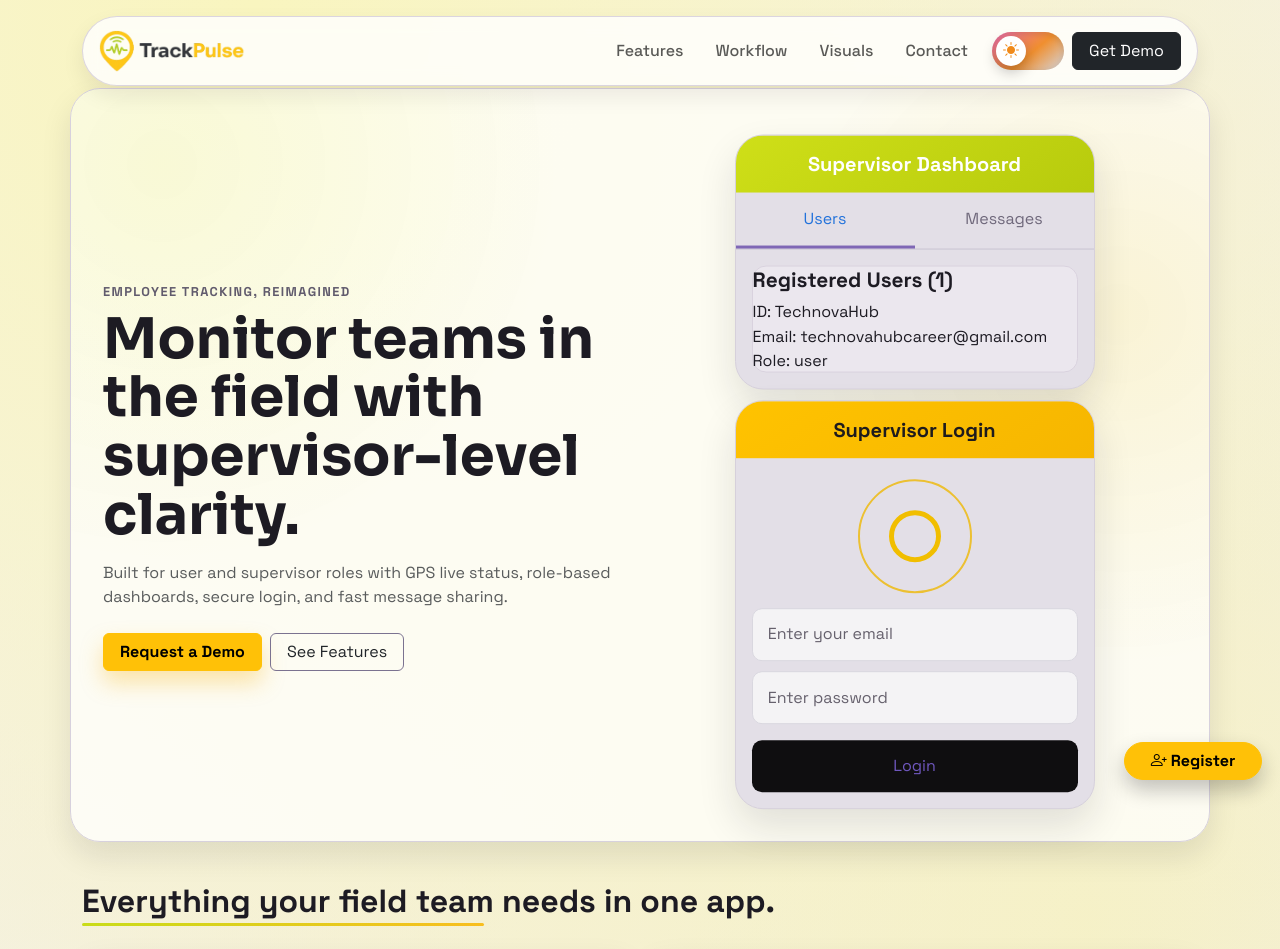
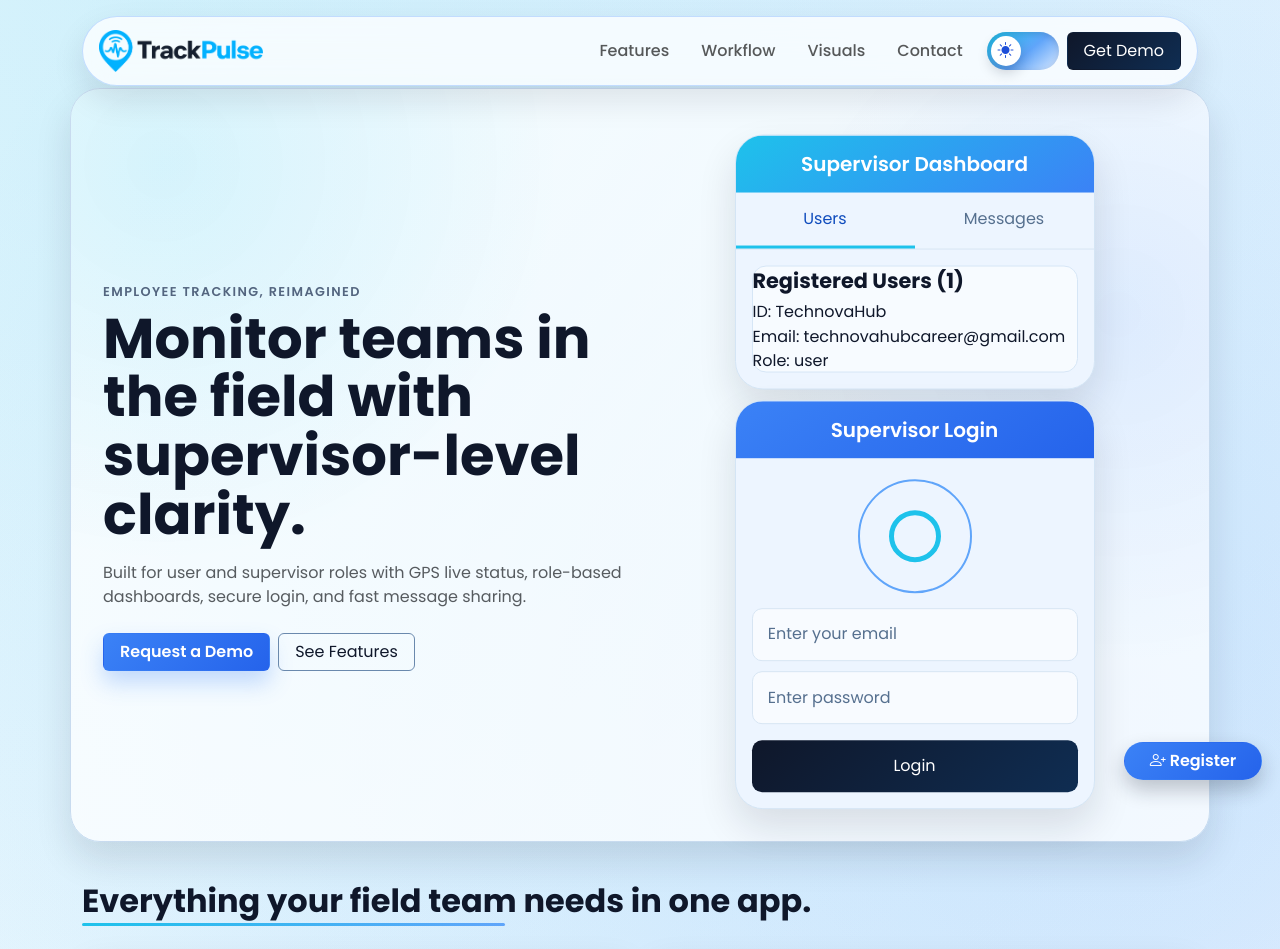
Before and after one commit to technovahub2025/tracking_app_landingPage, a React (Vite) app: page / in a window 1280 px wide. Shown: the top 949 px of the page. Built offline with nearby package versions, Linux system fonts and the light colour scheme.

Commit message:
theme changed to blue

```diff
--- a/src/App.css
+++ b/src/App.css
@@ -1,24 +1,27 @@
-@import url("https://fonts.googleapis.com/css2?family=Space+Grotesk:wght@400;500;700&family=Sora:wght@400;600;700&display=swap");
+@import url("https://fonts.googleapis.com/css2?family=Poppins:wght@400;500;600;700;800&display=swap");
 
 :root {
-  --ink: #1d1b23;
-  --muted: #615b6d;
-  --accent: #d6e61c;
-  --accent-2: #ffc400;
-  --line: #d7d1dd;
+  --ink: #0f172a;
+  --muted: #53657f;
+  --accent: #1ec2eb;
+  --accent-2: #3b82f6;
+  --accent-soft: #d9f7ff;
+  --success: #22c55e;
+  --line: #c8dbef;
   --surface: rgba(255, 255, 255, 0.74);
   --surface-strong: #ffffff;
-  --card-shadow: 0 14px 30px rgba(19, 16, 25, 0.1);
-  --card-shadow-hover: 0 20px 34px rgba(19, 16, 25, 0.14);
+  --card-shadow: 0 18px 36px rgba(15, 23, 42, 0.12);
+  --card-shadow-hover: 0 24px 42px rgba(15, 23, 42, 0.18);
 }
 
 body {
-  font-family: "Space Grotesk", sans-serif;
+  font-family: "Poppins", sans-serif;
   color: var(--ink);
   background:
-    radial-gradient(circle at 20% 0%, #f9f5bf 0%, transparent 34%),
-    radial-gradient(circle at 85% 18%, #f4efcb 0%, transparent 26%),
-    linear-gradient(145deg, #f4f1f7 0%, #ebe7ef 60%, #e6e2ec 100%);
+    radial-gradient(circle at 12% 0%, rgba(30, 194, 235, 0.18) 0%, transparent 32%),
+    radial-gradient(circle at 88% 14%, rgba(96, 165, 250, 0.22) 0%, transparent 28%),
+    radial-gradient(circle at 82% 78%, rgba(59, 130, 246, 0.12) 0%, transparent 22%),
+    linear-gradient(145deg, #f8fbff 0%, #eef6ff 58%, #e9f2fb 100%);
   overflow-x: hidden;
   transition: background 0.35s ease, color 0.35s ease;
 }
@@ -28,7 +31,7 @@
   inset: 0;
   opacity: 0.1;
   pointer-events: none;
-  background-image: radial-gradient(#373146 0.4px, transparent 0.4px);
+  background-image: radial-gradient(rgba(15, 23, 42, 0.5) 0.4px, transparent 0.4px);
   background-size: 6px 6px;
   z-index: -1;
 }
@@ -41,10 +44,10 @@
 }
 
 .topbar {
-  border: 1px solid rgba(215, 209, 221, 0.9);
-  background: rgba(255, 255, 255, 0.82);
-  backdrop-filter: blur(10px);
-  box-shadow: 0 10px 22px rgba(20, 17, 28, 0.08);
+  border: 1px solid rgba(191, 219, 254, 0.95);
+  background: rgba(255, 255, 255, 0.76);
+  backdrop-filter: blur(16px);
+  box-shadow: 0 14px 32px rgba(15, 23, 42, 0.1);
 }
 
 .site-main {
@@ -71,8 +74,8 @@
   display: inline-flex;
   align-items: center;
   justify-content: flex-start;
-  background: linear-gradient(140deg, #f06db1 0%, #f08f2f 55%, #d2d6df 100%);
-  box-shadow: inset 0 2px 6px rgba(15, 15, 15, 0.12);
+  background: linear-gradient(140deg, #1ec2eb 0%, #60a5fa 55%, #dbeafe 100%);
+  box-shadow: inset 0 2px 6px rgba(15, 23, 42, 0.14);
   transition: background 0.3s ease, justify-content 0.3s ease;
 }
 
@@ -83,23 +86,22 @@
   display: grid;
   place-items: center;
   background: #fff;
-  color: #f08a1a;
-  box-shadow: 0 6px 14px rgba(19, 19, 25, 0.26);
+  color: #1d4ed8;
+  box-shadow: 0 6px 14px rgba(15, 23, 42, 0.22);
   transition: background 0.3s ease, color 0.3s ease;
 }
 
 .theme-toggle.is-dark .theme-toggle-track {
   justify-content: flex-end;
-  background: linear-gradient(150deg, #1f2a3d 0%, #1a2641 45%, #6178de 100%);
+  background: linear-gradient(150deg, #081120 0%, #0f2d52 45%, #1ec2eb 100%);
 }
 
 .theme-toggle.is-dark .theme-toggle-thumb {
-  background: #1f2f4c;
-  color: #c2d8ff;
+  background: #10233d;
+  color: #8ddfff;
 }
 
 .brand {
-  font-family: "Sora", sans-serif;
   line-height: 1;
 }
 
@@ -120,7 +122,6 @@
 }
 
 .hero-title {
-  font-family: "Sora", sans-serif;
   line-height: 1.05;
   max-width: 17ch;
 }
@@ -130,8 +131,8 @@
   border-radius: 30px;
   padding: 1.25rem;
   background:
-    radial-gradient(circle at 8% 10%, rgba(216, 226, 52, 0.14) 0%, transparent 32%),
-    radial-gradient(circle at 92% 30%, rgba(230, 191, 25, 0.14) 0%, transparent 30%),
+    radial-gradient(circle at 8% 10%, rgba(30, 194, 235, 0.14) 0%, transparent 32%),
+    radial-gradient(circle at 92% 30%, rgba(59, 130, 246, 0.12) 0%, transparent 30%),
     var(--surface);
   box-shadow: var(--card-shadow);
 }
@@ -150,7 +151,7 @@
   width: 58%;
   height: 3px;
   border-radius: 999px;
-  background: linear-gradient(90deg, #c9dc19, #f8be1f);
+  background: linear-gradient(90deg, #1ec2eb, #60a5fa);
 }
 
 .hero-actions .btn,
@@ -159,23 +160,24 @@
 }
 
 .hero-cta-primary {
-  box-shadow: 0 12px 22px rgba(245, 180, 24, 0.34);
+  box-shadow: 0 12px 22px rgba(59, 130, 246, 0.28);
 }
 
 .hero-cta-secondary {
-  border-color: #7b7290;
+  border-color: #6a89ad;
+  color: #0f172a;
 }
 
 .hero-actions .btn:hover,
 .nav-cta:hover {
   transform: translateY(-2px);
-  box-shadow: 0 14px 24px rgba(23, 20, 31, 0.2);
+  box-shadow: 0 14px 24px rgba(15, 23, 42, 0.18);
 }
 
 .hero-actions .btn:focus-visible,
 .nav-cta:focus-visible,
 .theme-toggle:focus-visible {
-  outline: 2px solid #8fa7df;
+  outline: 2px solid #60a5fa;
   outline-offset: 3px;
 }
 
@@ -185,10 +187,10 @@
 
 .phone-card {
   border-radius: 28px;
-  background: #e3dfe7;
-  border: 1px solid #d6d0db;
+  background: #edf5ff;
+  border: 1px solid #d4e5f5;
   overflow: hidden;
-  box-shadow: 0 18px 38px rgba(28, 24, 35, 0.12);
+  box-shadow: 0 18px 38px rgba(15, 23, 42, 0.12);
   animation: bob 5.5s ease-in-out infinite;
   transition: transform 0.25s ease, box-shadow 0.25s ease;
 }
@@ -199,39 +201,39 @@
 }
 
 .phone-stack:hover .phone-card {
-  box-shadow: 0 22px 42px rgba(17, 14, 24, 0.18);
+  box-shadow: 0 22px 42px rgba(15, 23, 42, 0.18);
 }
 
 .phone-header {
-  background: linear-gradient(145deg, #cfdf18, #b7cb0d);
+  background: linear-gradient(145deg, #1ec2eb, #3b82f6);
   padding: 0.85rem 1rem;
 }
 
 .phone-header.login {
-  background: linear-gradient(145deg, #ffc300, #f6b600);
-  color: #1e1b1d;
+  background: linear-gradient(145deg, #3b82f6, #2563eb);
+  color: #fff;
 }
 
 .tabs {
   grid-template-columns: 1fr 1fr;
   text-align: center;
-  border-bottom: 1px solid #c9c2d1;
+  border-bottom: 1px solid #d7e5f3;
 }
 
 .tab {
   padding: 0.9rem 0;
-  color: #6f687b;
+  color: #56708f;
 }
 
 .tab.active {
-  color: #2272db;
-  border-bottom: 3px solid #7f67b5;
+  color: #0f4cbd;
+  border-bottom: 3px solid #1ec2eb;
 }
 
 .mini-card {
   border-radius: 14px;
-  background: #ebe7ee;
-  border: 1px solid #d9d2de;
+  background: #f7fbff;
+  border: 1px solid #d6e6f6;
   line-height: 1.3;
 }
 
@@ -244,7 +246,7 @@
   width: 114px;
   height: 114px;
   border-radius: 50%;
-  border: 2px solid #ecc032;
+  border: 2px solid #60a5fa;
   margin: 1.3rem auto 0.9rem;
   position: relative;
 }
@@ -253,7 +255,7 @@
   content: "";
   width: 52px;
   height: 52px;
-  border: 5px solid #f1be00;
+  border: 5px solid #1ec2eb;
   border-radius: 50%;
   position: absolute;
   inset: 0;
@@ -264,10 +266,10 @@
   margin-top: 0.65rem;
   margin-bottom: 0.65rem;
   padding: 0.85rem 0.95rem;
-  border: 1px solid #d9d7df;
+  border: 1px solid #d7e5f3;
   border-radius: 10px;
-  color: #66616d;
-  background: #f4f3f5;
+  color: #56708f;
+  background: #f8fbff;
 }
 
 .login-btn {
@@ -275,8 +277,8 @@
   margin-bottom: 1rem;
   padding: 0.85rem;
   border-radius: 10px;
-  color: #6f57be;
-  background: #0f0e10;
+  color: #fff;
+  background: linear-gradient(135deg, #0f172a, #0f2d52);
 }
 
 .feature {
@@ -291,7 +293,7 @@
 .feature:hover {
   transform: translateY(-4px);
   box-shadow: var(--card-shadow-hover);
-  border-color: #c7becf;
+  border-color: #8ccff1;
 }
 
 .brands-strip {
@@ -307,21 +309,20 @@
   align-items: center;
   gap: 0.75rem;
   padding: 0.75rem 1rem;
-  border: 1px solid #d6d1db;
+  border: 1px solid #d7e5f3;
   border-radius: 14px;
   background: #fff;
-  box-shadow: 0 10px 22px rgba(26, 23, 32, 0.08);
+  box-shadow: 0 10px 22px rgba(15, 23, 42, 0.08);
 }
 
 .rating-pill .score {
   font-size: 1.8rem;
   font-weight: 700;
-  font-family: "Sora", sans-serif;
   line-height: 1;
 }
 
 .rating-pill .stars {
-  color: #f59c1a;
+  color: #ff8b3d;
   display: inline-flex;
   gap: 0.1rem;
 }
@@ -345,21 +346,21 @@
 .brand-tile {
   min-height: 84px;
   min-width: 220px;
-  border: 1px dashed #cfc8d8;
+  border: 1px dashed #c6ddf1;
   border-radius: 14px;
   background: #fbfafc;
   display: grid;
   place-items: center;
   text-align: center;
   padding: 0.75rem;
-  color: #3e3851;
+  color: #183454;
   font-weight: 700;
   transition: transform 0.2s ease, border-color 0.2s ease, background-color 0.2s ease;
 }
 
 .brand-tile:hover {
   transform: translateY(-3px);
-  border-color: #bcb4c9;
+  border-color: #8ccff1;
   background: #fff;
 }
 
@@ -379,27 +380,27 @@
 }
 
 .stat-card {
-  border: 1px solid #d9d2de;
+  border: 1px solid #d7e5f3;
   border-radius: 16px;
-  background: #f8f6fa;
+  background: #f7fbff;
   padding: 0.95rem;
   transition: transform 0.2s ease, box-shadow 0.2s ease;
 }
 
 .stat-card:hover {
   transform: translateY(-3px);
-  box-shadow: 0 12px 20px rgba(24, 21, 32, 0.09);
+  box-shadow: 0 12px 20px rgba(15, 23, 42, 0.09);
 }
 
 .stat-value {
-  font-family: "Sora", sans-serif;
   font-size: 1.5rem;
   font-weight: 700;
   line-height: 1.1;
+  color: #0f2d52;
 }
 
 .stat-label {
-  color: #645d70;
+  color: #56708f;
   font-size: 0.9rem;
 }
 
@@ -414,8 +415,8 @@
   border-radius: 20px;
   overflow: hidden;
   min-height: 250px;
-  border: 1px solid rgba(90, 89, 105, 0.22);
-  box-shadow: 0 18px 34px rgba(19, 18, 24, 0.16);
+  border: 1px solid rgba(15, 45, 82, 0.18);
+  box-shadow: 0 18px 34px rgba(15, 23, 42, 0.16);
   transition: transform 0.25s ease, box-shadow 0.25s ease;
 }
 
@@ -443,7 +444,7 @@
 
 .visual-card:hover {
   transform: translateY(-5px);
-  box-shadow: 0 24px 38px rgba(15, 13, 21, 0.2);
+  box-shadow: 0 24px 38px rgba(15, 23, 42, 0.2);
 }
 
 .visual-overlay {
@@ -461,7 +462,7 @@
 .workflow {
   border-radius: 26px;
   border: 1px solid var(--line);
-  background: linear-gradient(180deg, rgba(255, 255, 255, 0.78), rgba(236, 232, 239, 0.86));
+  background: linear-gradient(180deg, rgba(255, 255, 255, 0.8), rgba(235, 245, 255, 0.9));
   box-shadow: var(--card-shadow);
 }
 
@@ -480,18 +481,19 @@
 
 .count {
   display: inline-flex;
-  font-family: "Sora", sans-serif;
   font-size: 0.85rem;
   font-weight: 700;
   padding: 0.3rem 0.55rem;
   border-radius: 999px;
-  background: #f0e8a9;
+  color: #0f2d52;
+  background: linear-gradient(130deg, #d9f7ff, #bfdbfe);
 }
 
 .contact {
   background:
-    radial-gradient(circle at 15% 8%, rgba(214, 230, 28, 0.18) 0%, transparent 32%),
-    linear-gradient(145deg, #f3eff7, #e7e2ec);
+    radial-gradient(circle at 15% 8%, rgba(30, 194, 235, 0.18) 0%, transparent 32%),
+    radial-gradient(circle at 88% 24%, rgba(59, 130, 246, 0.12) 0%, transparent 26%),
+    linear-gradient(145deg, #f3f9ff, #e8f2fb);
   box-shadow: var(--card-shadow);
 }
 
@@ -501,7 +503,6 @@
 }
 
 .contact-title {
-  font-family: "Sora", sans-serif;
   font-size: clamp(1.8rem, 2.5vw, 2.8rem);
   max-width: 14ch;
 }
@@ -513,7 +514,7 @@
 }
 
 .contact-meta .meta-label {
-  color: #615b6d;
+  color: #53657f;
   font-weight: 700;
   letter-spacing: 0.04em;
 }
@@ -531,8 +532,8 @@
   border-radius: 999px;
   padding: 0.55rem 1.1rem;
   font-weight: 700;
-  color: #1d1b23;
-  background: linear-gradient(130deg, #d6e61c, #ffc400);
+  color: #082032;
+  background: linear-gradient(130deg, #1ec2eb, #60a5fa);
 }
 
 .meta-chip a{
@@ -541,14 +542,14 @@
 }
 
 .meta-chip-outline {
-  color: #544d61;
+  color: #53657f;
   background: rgba(255, 255, 255, 0.85);
-  border: 1px solid #d1c9dc;
+  border: 1px solid #d7e5f3;
 }
 
 .contact-form-box {
   background: rgba(255, 255, 255, 0.72);
-  border: 1px solid #d9d2de;
+  border: 1px solid #d7e5f3;
   border-radius: 24px;
   padding: 1.2rem;
   display: grid;
@@ -558,12 +559,12 @@
 
 .contact-input {
   border-radius: 14px;
-  border: 1px solid #d7d1dd;
+  border: 1px solid #d7e5f3;
   background: rgba(253, 253, 254, 0.95);
 }
 
 .contact-input::placeholder {
-  color: #66616d;
+  color: #667d99;
   opacity: 1;
 }
 
@@ -577,13 +578,13 @@
   border-radius: 14px;
   font-weight: 700;
   color: #fff;
-  background: #1d1b23;
-  box-shadow: 0 12px 22px rgba(28, 24, 35, 0.28);
+  background: linear-gradient(135deg, #3b82f6, #2563eb);
+  box-shadow: 0 12px 22px rgba(37, 99, 235, 0.28);
 }
 
 .contact-submit-btn:hover {
   color: #fff;
-  background: #111015;
+  background: linear-gradient(135deg, #60a5fa, #2563eb);
 }
 
 .map-preview {
@@ -601,17 +602,17 @@
 }
 
 .testimonial-card {
-  border: 1px solid #ddd6e4;
+  border: 1px solid #d7e5f3;
   border-radius: 16px;
   padding: 1rem;
   background: #fcfbfd;
-  box-shadow: 0 10px 20px rgba(26, 21, 34, 0.06);
+  box-shadow: 0 10px 20px rgba(15, 23, 42, 0.06);
   transition: transform 0.22s ease, box-shadow 0.22s ease;
 }
 
 .testimonial-card:hover {
   transform: translateY(-3px);
-  box-shadow: 0 16px 24px rgba(26, 21, 34, 0.12);
+  box-shadow: 0 16px 24px rgba(15, 23, 42, 0.12);
 }
 
 .faq {
@@ -624,29 +625,29 @@
 .faq-item {
   border-radius: 12px;
   overflow: hidden;
-  border: 1px solid #ddd6e4;
+  border: 1px solid #d7e5f3;
   margin-bottom: 0.65rem;
 }
 
 .faq-item .accordion-button {
   background: #faf9fc;
-  color: #201b2a;
+  color: #0f172a;
   font-weight: 600;
   box-shadow: none;
 }
 
 .faq-item .accordion-button:not(.collapsed) {
-  background: #f2edf8;
-  color: #201b2a;
+  background: #eef6ff;
+  color: #0f172a;
 }
 
 .faq-item .accordion-body {
   background: #fff;
-  color: #5e576a;
+  color: #53657f;
 }
 
 .demo-message {
-  color: #1d2b0f;
+  color: #166534;
 }
 
 .footer-copy {
@@ -655,22 +656,23 @@
 }
 
 .footer-brand {
-  color: #1f2f4c;
+  color: #0f2d52;
   font-weight: 700;
 }
 
 body.theme-dark {
-  --ink: #e9edf8;
-  --muted: #a9b2c6;
-  --line: #33445e;
-  --surface: rgba(16, 25, 41, 0.82);
-  --surface-strong: #142238;
-  --card-shadow: 0 16px 30px rgba(6, 10, 18, 0.46);
-  --card-shadow-hover: 0 20px 34px rgba(6, 10, 18, 0.56);
+  --ink: #ecf5ff;
+  --muted: #99afcb;
+  --line: #2b4769;
+  --surface: rgba(8, 17, 32, 0.84);
+  --surface-strong: #0d1d34;
+  --card-shadow: 0 16px 30px rgba(2, 8, 23, 0.5);
+  --card-shadow-hover: 0 20px 34px rgba(2, 8, 23, 0.62);
   background:
-    radial-gradient(circle at 15% 4%, rgba(67, 90, 145, 0.35) 0%, transparent 35%),
-    radial-gradient(circle at 82% 14%, rgba(54, 87, 154, 0.3) 0%, transparent 32%),
-    linear-gradient(145deg, #111826 0%, #101a2d 58%, #0a1424 100%);
+    radial-gradient(circle at 15% 4%, rgba(30, 194, 235, 0.22) 0%, transparent 35%),
+    radial-gradient(circle at 82% 14%, rgba(59, 130, 246, 0.24) 0%, transparent 32%),
+    radial-gradient(circle at 88% 78%, rgba(59, 130, 246, 0.12) 0%, transparent 22%),
+    linear-gradient(145deg, #050b16 0%, #081120 58%, #0c1b30 100%);
 }
 
 body.theme-dark .text-muted {
@@ -678,8 +680,8 @@
 }
 
 body.theme-dark .topbar {
-  border-color: rgba(76, 95, 131, 0.85);
-  background: rgba(17, 26, 42, 0.84);
+  border-color: rgba(64, 116, 173, 0.72);
+  background: rgba(8, 17, 32, 0.8);
 }
 
 body.theme-dark .topbar .nav-link,
@@ -705,52 +707,52 @@
 
 body.theme-dark .hero-section {
   background:
-    radial-gradient(circle at 12% 10%, rgba(132, 156, 63, 0.16) 0%, transparent 36%),
-    radial-gradient(circle at 88% 30%, rgba(190, 141, 40, 0.18) 0%, transparent 34%),
-    rgba(16, 25, 41, 0.84);
+    radial-gradient(circle at 12% 10%, rgba(30, 194, 235, 0.16) 0%, transparent 36%),
+    radial-gradient(circle at 88% 30%, rgba(59, 130, 246, 0.16) 0%, transparent 34%),
+    rgba(8, 17, 32, 0.84);
 }
 
 body.theme-dark .section-title::after {
-  background: linear-gradient(90deg, #8eb5ff, #50d1b4);
+  background: linear-gradient(90deg, #1ec2eb, #60a5fa);
 }
 
 body.theme-dark .rating-pill {
-  border-color: #3a4d6a;
-  background: #15243a;
+  border-color: #32557f;
+  background: #0f2037;
 }
 
 body.theme-dark .brand-tile {
-  border-color: #3b5276;
-  background: #142239;
+  border-color: #32557f;
+  background: #0d1d34;
   color: #e8f0ff;
 }
 
 body.theme-dark .brand-tile:hover {
-  border-color: #5878ab;
-  background: #1a2c45;
+  border-color: #4d8fd0;
+  background: #102540;
 }
 
 body.theme-dark .phone-card {
-  background: #18263b;
-  border-color: #3a4f70;
+  background: #0d1d34;
+  border-color: #32557f;
 }
 
 body.theme-dark .tabs {
-  border-bottom-color: #3a4f70;
+  border-bottom-color: #32557f;
 }
 
 body.theme-dark .tab {
-  color: #b8c7df;
+  color: #99afcb;
 }
 
 body.theme-dark .tab.active {
-  color: #80b5ff;
-  border-bottom-color: #6da1e8;
+  color: #8ddfff;
+  border-bottom-color: #1ec2eb;
 }
 
 body.theme-dark .mini-card {
-  background: #20314b;
-  border-color: #3e5478;
+  background: #102540;
+  border-color: #32557f;
   color: #e9f1ff;
 }
 
@@ -759,29 +761,30 @@
 }
 
 body.theme-dark .input-row {
-  background: #223553;
-  border-color: #3e557b;
+  background: #102540;
+  border-color: #32557f;
   color: #d7e5ff;
 }
 
 body.theme-dark .contact .form-control,
 body.theme-dark .faq-item .accordion-button,
 body.theme-dark .faq-item .accordion-body {
-  background: #142238;
-  border-color: #5c7397;
+  background: #0d1d34;
+  border-color: #3f6a99;
   color: #ecf3ff;
 }
 
 body.theme-dark .contact .form-control::placeholder {
-  color: #c6bfd9;
+  color: #99afcb;
   opacity: 1;
 }
 
 body.theme-dark .contact-shell {
-  border-color: #445977;
+  border-color: #32557f;
   background:
-    radial-gradient(circle at 18% 12%, rgba(186, 205, 54, 0.2) 0%, transparent 36%),
-    linear-gradient(145deg, #18263e, #142238);
+    radial-gradient(circle at 18% 12%, rgba(30, 194, 235, 0.18) 0%, transparent 36%),
+    radial-gradient(circle at 88% 24%, rgba(59, 130, 246, 0.12) 0%, transparent 26%),
+    linear-gradient(145deg, #081120, #0d1d34);
 }
 
 body.theme-dark .contact-copy {
@@ -797,34 +800,34 @@
 }
 
 body.theme-dark .meta-chip {
-  color: #1a1820;
-  background: linear-gradient(130deg, #d6e61c, #f6c923);
+  color: #081120;
+  background: linear-gradient(130deg, #1ec2eb, #60a5fa);
 }
 
 body.theme-dark .meta-chip-outline {
   color: #d9e4f8;
-  border-color: #5f7293;
-  background: rgba(24, 38, 61, 0.75);
+  border-color: #3f6a99;
+  background: rgba(13, 29, 52, 0.78);
 }
 
 body.theme-dark .contact-form-box {
-  background: rgba(20, 33, 53, 0.82);
-  border-color: #516890;
+  background: rgba(13, 29, 52, 0.82);
+  border-color: #3f6a99;
 }
 
 body.theme-dark .contact-input {
-  border-color: #5d7398;
-  background: rgba(24, 38, 61, 0.85);
+  border-color: #3f6a99;
+  background: rgba(13, 29, 52, 0.85);
   color: #edf4ff;
 }
 
 body.theme-dark .contact-submit-btn {
-  color: #17151d;
-  background: linear-gradient(120deg, #d6e61c, #ffc400);
+  color: #fff;
+  background: linear-gradient(120deg, #3b82f6, #2563eb);
 }
 
 body.theme-dark .faq-item .accordion-button:not(.collapsed) {
-  background: #1c2f4d;
+  background: #102540;
 }
 
 body.theme-dark .demo-message {
@@ -832,28 +835,28 @@
 }
 
 body.theme-dark .footer-brand {
-  color: #c2d8ff;
+  color: #8ddfff;
 }
 
 body.theme-dark .hero-cta-secondary {
   color: #e5eeff;
-  border-color: #56709d;
+  border-color: #4d8fd0;
 }
 
 body.theme-dark .hero-cta-secondary:hover {
-  background: #1b2e49;
+  background: #102540;
 }
 
 .map-canvas {
   position: relative;
   min-height: 560px;
   border-radius: 18px;
-  border: 1px solid #5d6474;
+  border: 1px solid #32557f;
   overflow: hidden;
   background:
-    radial-gradient(circle at 20% 15%, rgba(48, 110, 82, 0.3), transparent 30%),
-    radial-gradient(circle at 78% 80%, rgba(42, 78, 120, 0.28), transparent 34%),
-    linear-gradient(180deg, #586273 0%, #465060 100%);
+    radial-gradient(circle at 20% 15%, rgba(34, 197, 94, 0.24), transparent 30%),
+    radial-gradient(circle at 78% 80%, rgba(30, 194, 235, 0.26), transparent 34%),
+    linear-gradient(180deg, #16314f 0%, #10233d 100%);
 }
 
 .map-grid {
@@ -861,8 +864,8 @@
   inset: 0;
   opacity: 0.35;
   background-image:
-    linear-gradient(110deg, rgba(190, 209, 237, 0.22) 2px, transparent 2px),
-    linear-gradient(20deg, rgba(190, 209, 237, 0.22) 2px, transparent 2px);
+    linear-gradient(110deg, rgba(191, 219, 254, 0.22) 2px, transparent 2px),
+    linear-gradient(20deg, rgba(191, 219, 254, 0.22) 2px, transparent 2px);
   background-size: 78px 52px, 70px 56px;
 }
 
@@ -873,14 +876,14 @@
   height: 74px;
   top: 58%;
   transform: rotate(-33deg);
-  background: #38404d;
+  background: #1d3557;
   opacity: 0.8;
 }
 
 .map-fade {
   position: absolute;
   inset: 0;
-  background: rgba(26, 32, 44, 0.34);
+  background: rgba(5, 11, 22, 0.4);
 }
 
 .map-upload-box,
@@ -895,16 +898,16 @@
   left: 16px;
   padding: 14px 14px 12px;
   width: min(220px, calc(100% - 32px));
-  background: #efefef;
-  color: #17171d;
-  box-shadow: 0 8px 24px rgba(12, 13, 17, 0.2);
+  background: #f8fbff;
+  color: #0f172a;
+  box-shadow: 0 8px 24px rgba(15, 23, 42, 0.2);
 }
 
 .toggle-track {
   display: inline-flex;
   align-items: center;
   gap: 10px;
-  color: #7b7484;
+  color: #53657f;
   font-size: 0.9rem;
 }
 
@@ -912,8 +915,8 @@
   width: 46px;
   height: 26px;
   border-radius: 99px;
-  border: 2px solid #8d8798;
-  background: #d0ccd7;
+  border: 2px solid #7db8de;
+  background: #d9f7ff;
   position: relative;
 }
 
@@ -925,14 +928,14 @@
   width: 16px;
   height: 16px;
   border-radius: 50%;
-  background: #898394;
+  background: #1ec2eb;
 }
 
 .map-status-box {
   top: 16px;
   right: 16px;
   padding: 10px 12px;
-  background: rgba(14, 16, 23, 0.88);
+  background: rgba(8, 17, 32, 0.9);
   color: #fff;
   font-size: 0.9rem;
 }
@@ -952,8 +955,8 @@
   border: none;
   border-radius: 50%;
   color: #fff;
-  background: #ffb800;
-  box-shadow: 0 8px 14px rgba(14, 13, 14, 0.3);
+  background: linear-gradient(135deg, #3b82f6, #2563eb);
+  box-shadow: 0 8px 14px rgba(15, 23, 42, 0.3);
 }
 
 .map-icon i {
@@ -976,7 +979,7 @@
   left: 53%;
   top: 58%;
   transform: translate(-50%, -50%);
-  color: #ff4c2e;
+  color: #22c55e;
   filter: drop-shadow(0 8px 12px rgba(12, 9, 10, 0.5));
 }
 
@@ -993,20 +996,20 @@
   display: grid;
   border-radius: 10px;
   overflow: hidden;
-  border: 1px solid #bdc2cc;
-  box-shadow: 0 8px 14px rgba(12, 13, 17, 0.23);
+  border: 1px solid #b9d4eb;
+  box-shadow: 0 8px 14px rgba(15, 23, 42, 0.23);
 }
 
 .map-controls button {
   width: 42px;
   height: 40px;
   border: 0;
-  color: #20222c;
-  background: #eef1f5;
+  color: #0f172a;
+  background: #eef6ff;
 }
 
 .map-controls button + button {
-  border-top: 1px solid #bdc2cc;
+  border-top: 1px solid #b9d4eb;
 }
 
 .floating-actions {
@@ -1021,7 +1024,37 @@
 .floating-btn {
   min-width: 138px;
   border-radius: 999px;
-  box-shadow: 0 10px 20px rgba(12, 13, 17, 0.24);
+  box-shadow: 0 10px 20px rgba(15, 23, 42, 0.24);
+}
+
+.btn-warning,
+.btn-warning:hover,
+.btn-warning:focus-visible,
+.btn-warning:active {
+  color: #fff;
+  border-color: transparent;
+  background: linear-gradient(135deg, #3b82f6, #2563eb) !important;
+}
+
+.btn-dark,
+.btn-dark:hover,
+.btn-dark:focus-visible,
+.btn-dark:active {
+  border-color: transparent;
+  background: linear-gradient(135deg, #0f172a, #0f2d52) !important;
+}
+
+.btn-outline-dark {
+  border-color: #6a89ad;
+  color: #0f172a;
+}
+
+.btn-outline-dark:hover,
+.btn-outline-dark:focus-visible,
+.btn-outline-dark:active {
+  color: #fff;
+  border-color: #0f2d52;
+  background: #0f2d52;
 }
 
 .floating-top-btn {
--- a/src/App.jsx
+++ b/src/App.jsx
@@ -2,8 +2,8 @@
 import employeeShiftImage from "./assets/images/employee-shift.jpg";
 import supervisorMonitoringImage from "./assets/images/supervisor-monitoring.jpg";
 import mobileCloudImage from "./assets/images/mobile-cloud.jpg";
-import trackPulseLogoLight from "./assets/images/logo_for_light.png";
-import trackPulseLogoDark from "./assets/images/logo_for_dark.png";
+import trackPulseLogoLight from "./assets/1.png";
+import trackPulseLogoDark from "./assets/2.png";
 import brandEaton from "./assets/brand/eaton.jpg";
 import brandMeta from "./assets/brand/meta_PNG4.png";
 import brandMgm from "./assets/brand/mgm.png";
```
Also changed, not shown: src/assets/1.png (added), src/assets/2.png (added).
